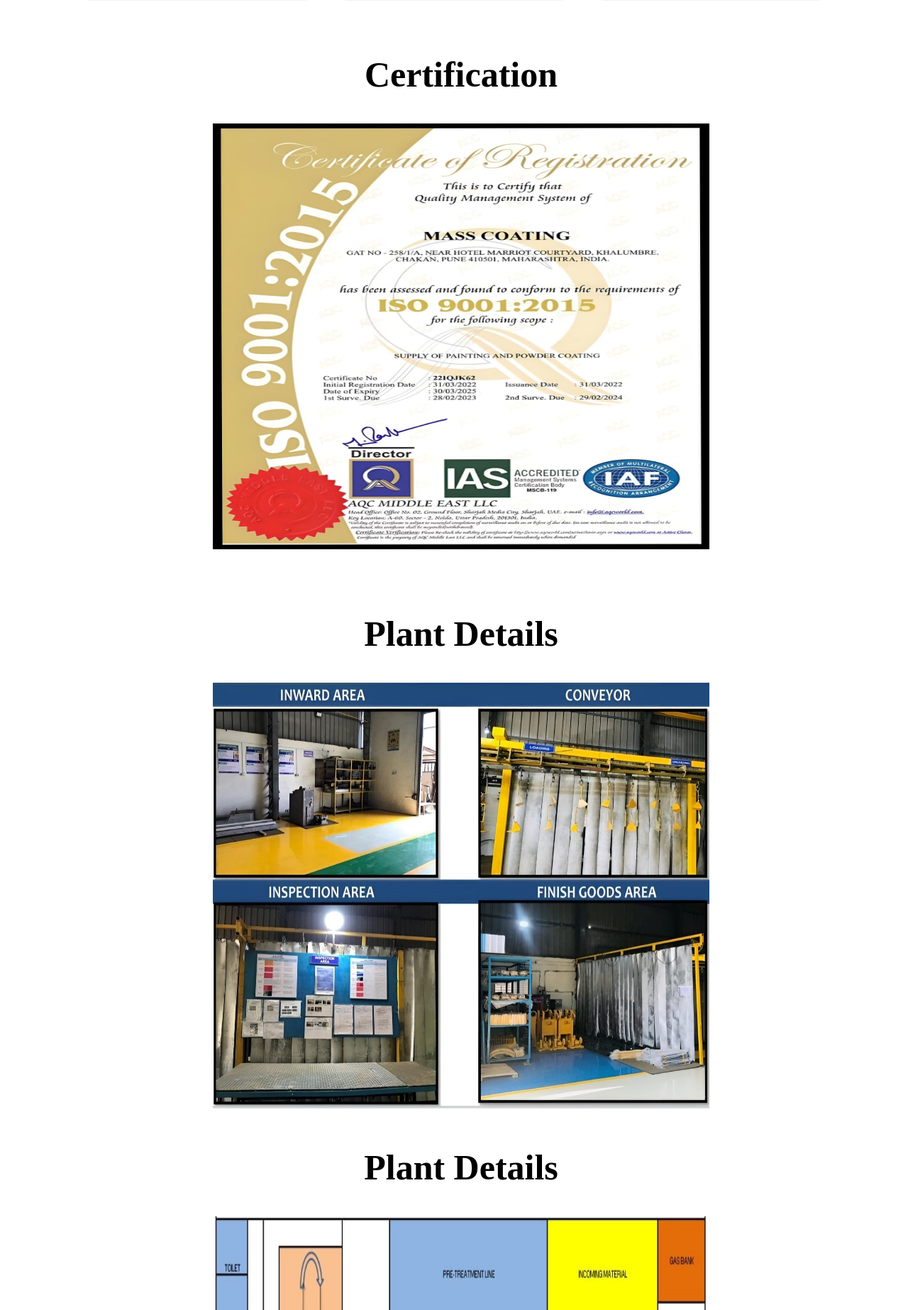
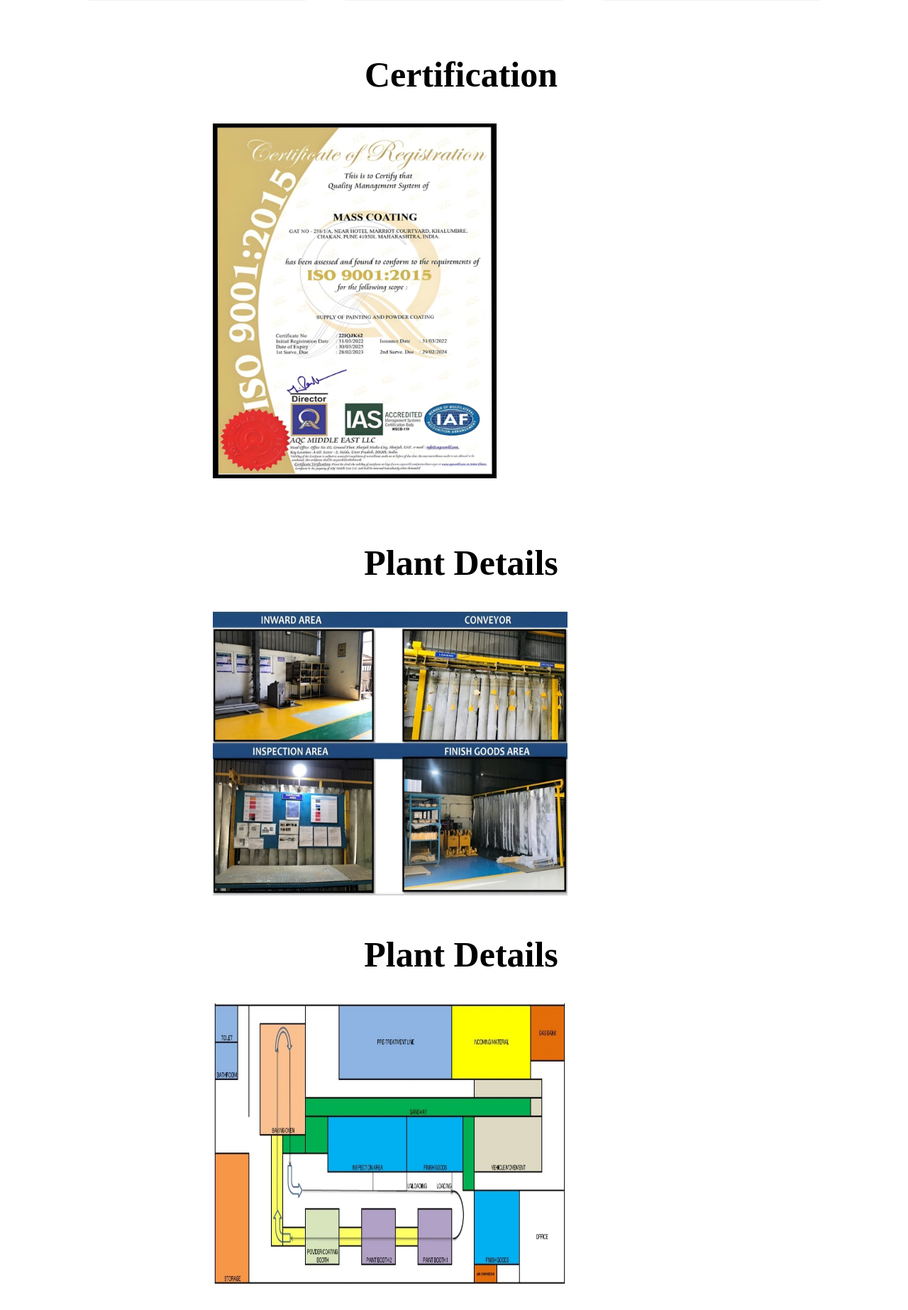
Before and after one commit to AmanKorabu/BCA_final_project, a Django app: page /visitUs.html in a window 1280 px wide. Shown: the part 1246-3092 px from the top of the page at 71% size. Run offline with Django 5.2, Linux system fonts and the light colour scheme.

Commit message:
some css changes

```diff
--- a/static/css/index.CSS
+++ b/static/css/index.CSS
@@ -362,12 +362,11 @@
     }
 
 }
-
 .certificate img{
     justify-content: center;
     margin-left: 300px;
-    width: 700px;
-    height: 600px;
+    width: 400px;
+    height: 500px;
     box-sizing: border-box;
     border-color: #000;
     cursor: pointer;
@@ -378,11 +377,10 @@
     text-align: center;
     padding-bottom: 40px;
     margin-left: 20px;
+}
 
-}
 @media  screen and (max-width:760px){
     .certificate img{
-
         display:flex;
         flex-direction:column;
         width:100%;
@@ -398,8 +396,8 @@
     aspect-ratio: 4/3;
     justify-content: center;
     margin-left: 300px;
-    width: 700px;
-    height: 600px;
+    width: 500px;
+    height: 400px;
     box-sizing: border-box;
     border-color: #000;
     cursor: pointer;
```
